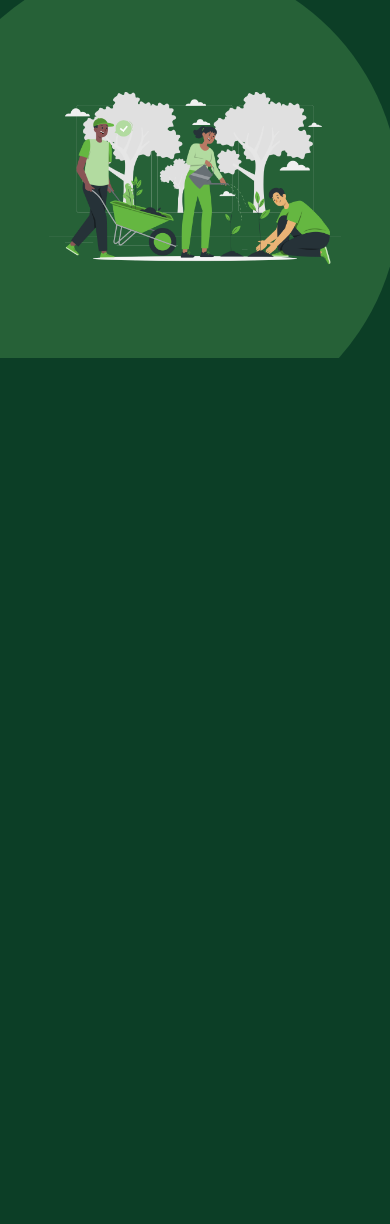
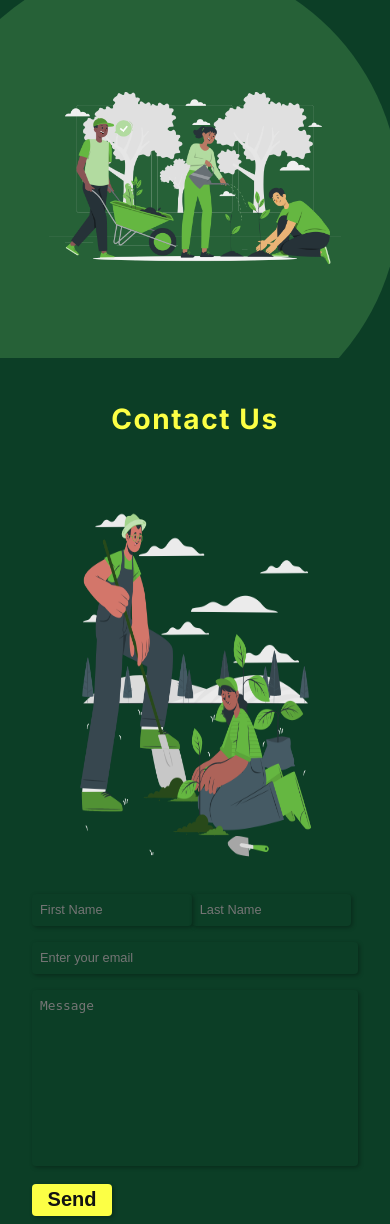
Before and after one commit to Thilaganathan-Abi/Project, a PHP site: page /GreenRoots.html in a window 390 px wide; the page is wider, and only the part inside the window is pictured. Shown: the part 3678-4902 px from the top of that part. Before the commit the page ends 4036 px from the top of that part, so only its background shows below. Run offline with PHP 8.4, Linux system fonts and the light colour scheme; some libraries are stand-ins or nearby versions.

Commit message:
added contact information

```diff
--- a/Project(GreenRoots)/GreenRoots.html
+++ b/Project(GreenRoots)/GreenRoots.html
@@ -195,6 +195,30 @@
  </div>
  </div>
  </section>
+ <!--Contact-->
+ <section id="Contact" class="Contact">
+    <h1 class="heading">Contact Us</h1>
+
+    <div class="row">
+        <div class="images">
+            <img src="./img/image8.png" alt="">
+        </div>
+        <div class="form-container">
+            <form action="">
+                <!-- form name -->
+                <div class="inputbox">
+                    <input type="text" placeholder="First Name" name="" id="">
+                <input type="text" placeholder="Last Name" name="" id="">
+                </div>
+
+                <!-- form email & text area  -->
+                <input type="email" placeholder="Enter your email" name="" id="">
+                <textarea name="" placeholder="Message" id="" cols="30" rows="10"></textarea>
+                <input type="submit" value="Send">
+            </form>
+        </div>
+    </div>
+ </section>
 
 
     <!--Jqueery file link -->
--- a/Project(GreenRoots)/style.css
+++ b/Project(GreenRoots)/style.css
@@ -414,7 +414,83 @@ html {
     bottom: -10rem;
     left: -10rem;
  }
+ .Contact{
+    width: 100vw;
+    text-align: center;
+ }
 
+ .Contact .row{
+    display: flex;
+    align-items: center;
+    justify-content: center;
+    margin: 2rem 2rem ;
+    padding: 0 2rem;
+ }
+
+ /* form images  */
+ .Contact .row .images img{
+    height: 50rem;
+    width: 50rem;
+    border-radius: 1rem;
+ }
+
+ .Contact .row .form-container{
+    width: 50%;
+    text-align: left;
+    padding: 0 2rem;
+ }
+
+ .Contact .row .form-container input, textarea {
+    outline: none;
+    border: none;
+    width: 49rem;
+    height: 4rem;
+    background: none;
+    border-radius: .5rem;
+    box-shadow: .2rem .2rem .5rem rgba(0, 0, 0, .3);
+    padding: 0 1rem;
+    margin: 1rem 0;
+    font-size: 1.6rem;
+ }
+
+ .Contact .row .form-container .inputbox{
+    width: 98%;
+    color: #fff;
+    display: flex;
+    justify-content: space-between;
+ }
+
+ .Contact .row .form-container .inputbox input[type="text" ]{
+    width: 49%;
+ }
+
+
+ .Contact .row .form-container input[type="email"]{
+    width: 95%;
+    color: #fff;
+ }
+
+ .Contact .row .form-container textarea{
+    width: 95%;
+    height: 20rem;
+    padding: 1rem;
+    color: #fff;
+    resize: none;
+ }
+
+ .Contact .row .form-container input[type="submit"]{
+    background-color: var(--yellow);
+    color: #121212;
+    font-size: 20px;
+    font-weight: 600;
+    cursor: pointer;
+    height: 4rem;
+    width: 10rem;
+ }
+
+ .Contact .row .form-container input[type="submit"]:hover{
+    opacity: .8;
+ }
 
 
 /*media query*/
@@ -506,6 +582,21 @@ html {
     width: 75vw;
     padding: 4rem;
  }
+ /* contact form media query  */
+
+ .Contact .row{
+    flex-flow: column;
+   }
+
+   .Contact .row .images img{
+    border-radius: 2.5rem;
+    width: 70vw;
+    padding: 1rem;
+   }
+   .Contact .row .form-container{
+    width: 100%;
+    padding: 0 1.5rem;
+   }
 
 }
 
```
